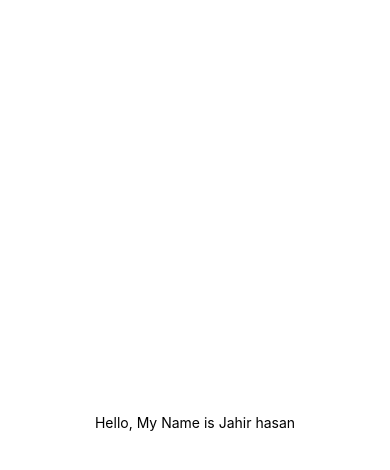
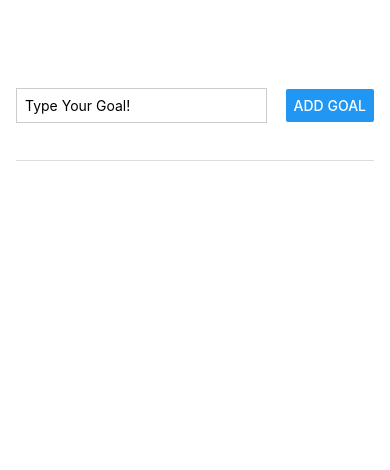
Before and after one commit to Jahir514/react-native, a React Native app: screen / in a window 390 px wide. Shown: the top 470 px of the page. Built offline with nearby package versions, Linux system fonts and the light colour scheme.

Commit message:
design basic input

```diff
--- a/App.js
+++ b/App.js
@@ -1,20 +1,65 @@
 import { StatusBar } from 'expo-status-bar';
-import { StyleSheet, Text, View } from 'react-native';
+import { useState } from 'react';
+import { StyleSheet, Text, View, TextInput, Button, FlatList } from 'react-native';
+import GoalItem from './components/GoalItem';
+export default function App() {
+  const [inputText, setInputText] = useState('')
+  const [goalLists, setGoalLists] = useState([])
+  const goalInputHandler = (text) => {
+    setInputText(text)
+  }
 
-export default function App() {
+  const goalAddHandler = () => {
+    setGoalLists((prevInputText) => [...prevInputText, { text: inputText, id: Math.random.toString() }])
+    console.log(goalLists)
+  }
+
   return (
-    <View style={styles.container}>
-      <Text>Hello, My Name is Jahir hasan</Text>
-      <StatusBar style='auto' />
+    <View style={styles.appContainer}>
+      <View style={styles.inputContainer}>
+        <TextInput style={styles.textInput} placeholder='Type Your Goal!' onChangeText={goalInputHandler} />
+        <Button title='Add Goal' onPress={goalAddHandler} />
+      </View>
+      <View style={styles.goalsContainer}>
+        <FlatList data={goalLists} renderItem={itemData => {
+          return (
+            <GoalItem itemData={itemData} />
+          )
+        }}
+          alwaysBounceHorizontal={false}
+          keyExtractor={(item, index) => {
+            return item.id
+          }}
+        />
+
+      </View>
     </View>
   );
 }
 
 const styles = StyleSheet.create({
-  container: {
-    flex: 1,
-    backgroundColor: '#fff',
+  appContainer: {
+    paddingTop: 50,
+    paddingHorizontal: 16,
+    flex: 1
+  },
+  inputContainer: {
+    flexDirection: 'row',
+    justifyContent: 'space-between',
     alignItems: 'center',
-    justifyContent: 'center',
+    marginBottom: 20,
+    borderBottomWidth: 1,
+    borderBottomColor: '#dddddd',
+    flex: 1
   },
+  textInput: {
+    borderWidth: 1,
+    borderColor: '#cccccc',
+    width: '70%',
+    marginRight: 8,
+    padding: 8
+  },
+  goalsContainer: {
+    flex: 6
+  }
 });
--- /dev/null
+++ b/components/GoalItem.js
@@ -0,0 +1,20 @@
+import { StyleSheet, View, Text } from 'react-native'
+const GoalItem = ({ itemData }) => {
+    return (
+        <View style={styles.goalListItem} ><Text style={styles.goalText}>{itemData.item.text}</Text></View>
+    )
+}
+
+export default GoalItem
+
+const styles = StyleSheet.create({
+    goalListItem: {
+        margin: 8,
+        borderRadius: 6,
+        backgroundColor: '#5e08cc',
+        padding: 8
+    },
+    goalText: {
+        color: 'white'
+    }
+});
```
Also changed, not shown: components/GoalInput.js (added).
